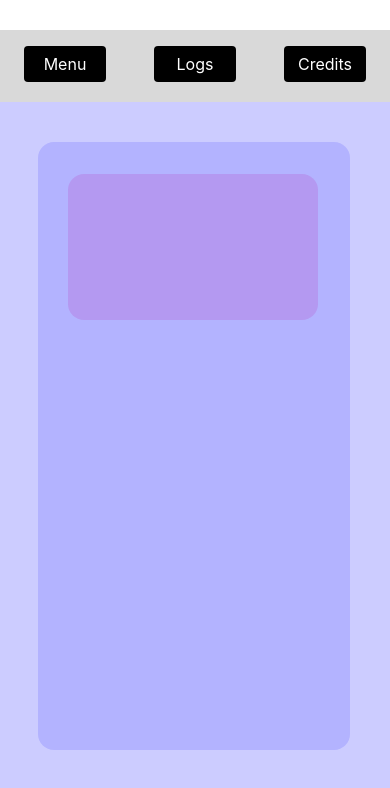
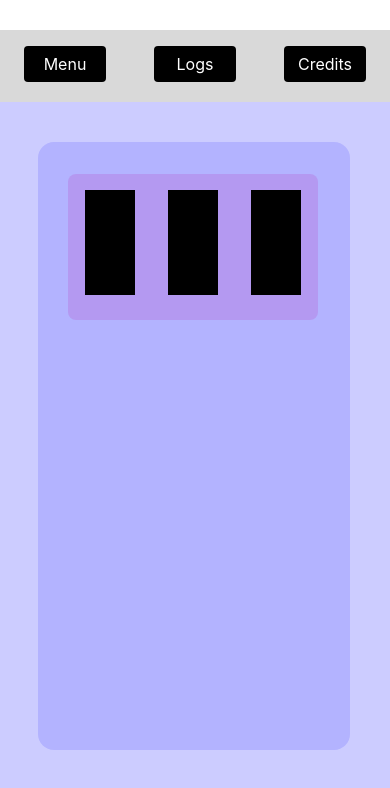
Before and after one commit to luis-luciqm/learning-react-native-expo, a React Native app: screen / in a window 390 px wide. Shown: the top 788 px of the page. Built offline with nearby package versions, Linux system fonts and the light colour scheme.

Commit message:
ajustando primeiro card

```diff
--- a/App.js
+++ b/App.js
@@ -20,7 +20,15 @@ export default function App() {
     <View style={styles.content1}>
       <View style={styles.content2}>
         <View style={styles.contentChild}>
+          <View style={styles.child}>
 
+          </View>
+          <View style={styles.child}>
+
+          </View>
+          <View style={styles.child}>
+
+          </View>
         </View>
 
       </View>
@@ -75,12 +83,25 @@ const styles = StyleSheet.create({
   },
 
   contentChild: {
+    display: 'flex',
     backgroundColor: '#b3b3',
     height: '24%',
     width: '80%',
     marginTop: 32,
     marginLeft: 30,
-    borderRadius: 16
+    borderRadius: 8,
+    justifyContent: 'space-around',
+    flexDirection: 'row'
+  },
+
+  child: {
+    backgroundColor: 'black',
+    width: '20%',
+    height: '72%',
+    marginTop: 16,
+
+
+
   }
 
 
```
